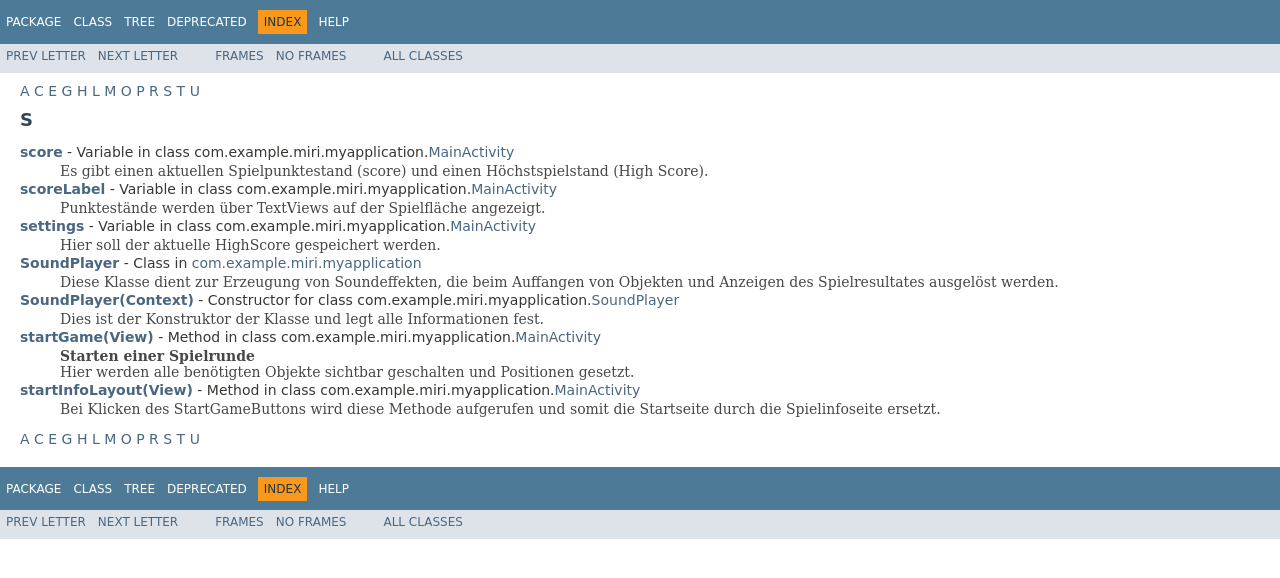
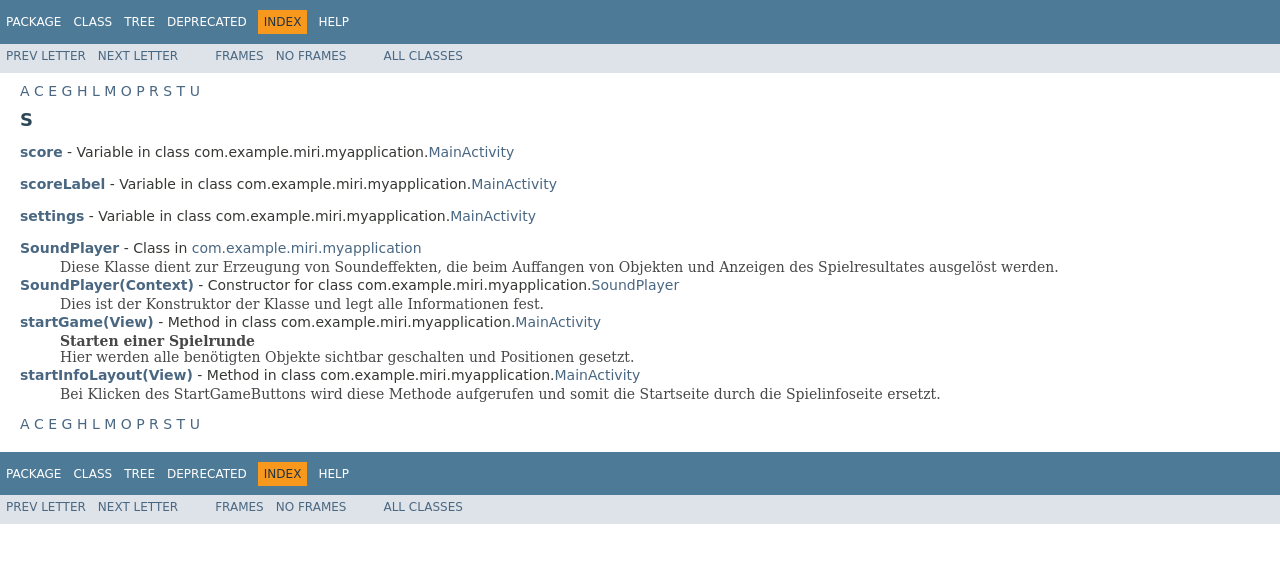
Before and after one commit to mirjanahopf/Applikation, a plain HTML site: page index-files/index-11.html in a window 1280 px wide. Drawn offline with Linux system fonts and the light colour scheme; a web font is replaced by a local one.

Commit message:
Add files via upload

```diff
--- a/index-files/index-11.html
+++ b/index-files/index-11.html
@@ -2,9 +2,9 @@
 <!-- NewPage -->
 <html lang="de">
 <head>
-<!-- Generated by javadoc (1.8.0_152-release) on Sun Jan 13 01:09:07 CET 2019 -->
+<!-- Generated by javadoc (1.8.0_152-release) on Wed Feb 13 18:54:26 CET 2019 -->
 <title>S-Index</title>
-<meta name="date" content="2019-01-13">
+<meta name="date" content="2019-02-13">
 <link rel="stylesheet" type="text/css" href="../stylesheet.css" title="Style">
 <script type="text/javascript" src="../script.js"></script>
 </head>
@@ -73,17 +73,11 @@
 <h2 class="title">S</h2>
 <dl>
 <dt><span class="memberNameLink"><a href="../com/example/miri/myapplication/MainActivity.html#score">score</a></span> - Variable in class com.example.miri.myapplication.<a href="../com/example/miri/myapplication/MainActivity.html" title="class in com.example.miri.myapplication">MainActivity</a></dt>
-<dd>
-<div class="block">Es gibt einen aktuellen Spielpunktestand (score) und einen H&ouml;chstspielstand (High Score).</div>
-</dd>
+<dd>&nbsp;</dd>
 <dt><span class="memberNameLink"><a href="../com/example/miri/myapplication/MainActivity.html#scoreLabel">scoreLabel</a></span> - Variable in class com.example.miri.myapplication.<a href="../com/example/miri/myapplication/MainActivity.html" title="class in com.example.miri.myapplication">MainActivity</a></dt>
-<dd>
-<div class="block">Punktest&auml;nde werden &uuml;ber TextViews auf der Spielfl&auml;che angezeigt.</div>
-</dd>
+<dd>&nbsp;</dd>
 <dt><span class="memberNameLink"><a href="../com/example/miri/myapplication/MainActivity.html#settings">settings</a></span> - Variable in class com.example.miri.myapplication.<a href="../com/example/miri/myapplication/MainActivity.html" title="class in com.example.miri.myapplication">MainActivity</a></dt>
-<dd>
-<div class="block">Hier soll der aktuelle HighScore gespeichert werden.</div>
-</dd>
+<dd>&nbsp;</dd>
 <dt><a href="../com/example/miri/myapplication/SoundPlayer.html" title="class in com.example.miri.myapplication"><span class="typeNameLink">SoundPlayer</span></a> - Class in <a href="../com/example/miri/myapplication/package-summary.html">com.example.miri.myapplication</a></dt>
 <dd>
 <div class="block">Diese Klasse dient zur Erzeugung von Soundeffekten, die beim Auffangen von Objekten und Anzeigen des Spielresultates ausgel&ouml;st werden.</div>
```
Also changed, not shown: index-files/index-1.html (+2 -2 lines), index-files/index-10.html (+2 -2 lines), index-files/index-12.html (+3 -5 lines), index-files/index-13.html (+2 -2 lines), index-files/index-2.html (+3 -3 lines), index-files/index-3.html (+2 -2 lines), index-files/index-4.html (+2 -2 lines), index-files/index-5.html (+4 -8 lines), index-files/index-6.html (+4 -6 lines), index-files/index-7.html (+2 -2 lines), index-files/index-8.html (+2 -2 lines), index-files/index-9.html (+2 -2 lines).
